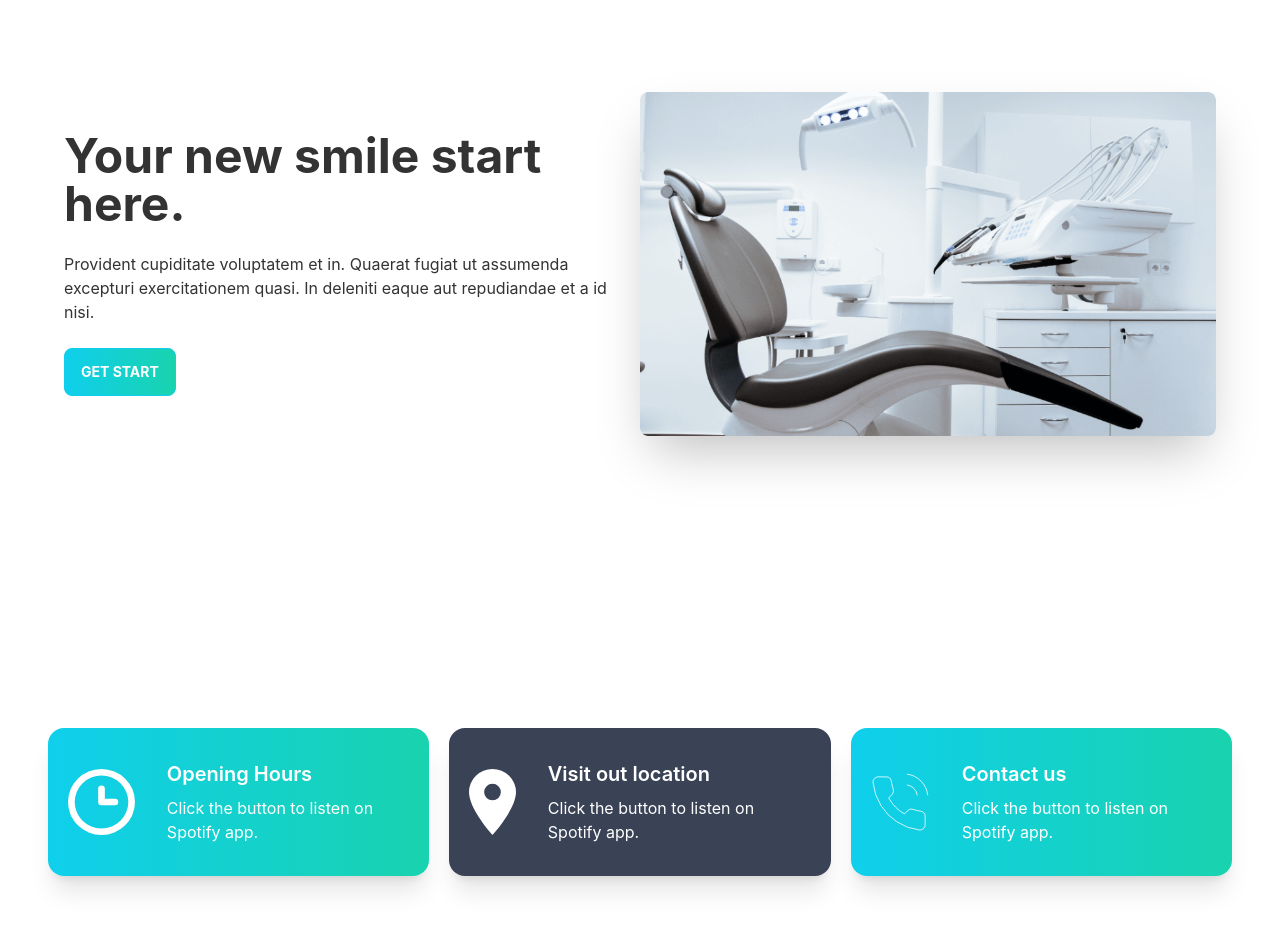
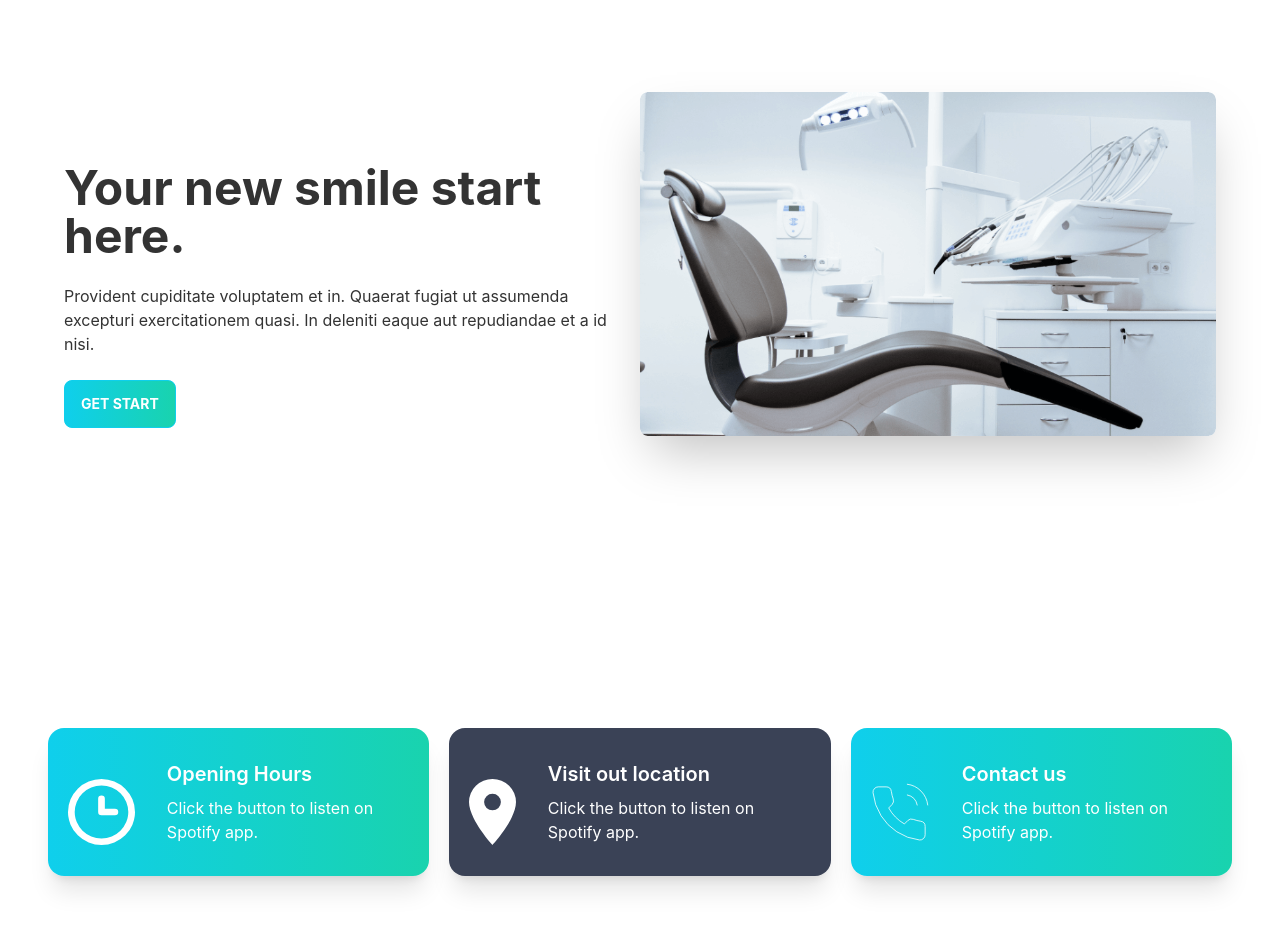
Before and after one commit to bulbulahammed/Al-Shefa-Client, a React (Create React App) app: page / in a window 1280 px wide. Shown: the part 200-1152 px from the top of the page. Built offline with nearby package versions, Linux system fonts and the light colour scheme.

Commit message:
To Type script Error

```diff
--- a/src/pages/Home/Banner.js
+++ b/src/pages/Home/Banner.js
@@ -8,7 +8,7 @@ const Banner = () => {
         <div className="hero-content flex-col lg:flex-row-reverse">
             <img src={chair} className="lg:w-1/2 sm:w-full rounded-lg shadow-2xl" alt="Hero img" />
             <div>
-                <h1 className="text-5xl font-bold">Your new smile start here.</h1>
+                <h1 className="text-5xl font-bold sm:mt-16">Your new smile start here.</h1>
                 <p className="py-6">Provident cupiditate voluptatem et in. Quaerat fugiat ut assumenda excepturi exercitationem quasi. In deleniti eaque aut repudiandae et a id nisi.</p>
                 <PrimaryButton>Get Start</PrimaryButton>
             </div>
--- a/src/pages/Home/InfoCard.js
+++ b/src/pages/Home/InfoCard.js
@@ -3,7 +3,7 @@ import React from 'react';
 const InfoCard = ({img,cardTitle,bgClass}) => {
     return (
         <div className={`card lg:card-side shadow-xl ${bgClass}`}>
-            <figure className='pl-5'>
+            <figure className='pl-5 sm:pt-5'>
                 <img src={img} alt="Album"/>
             </figure>
             <div className="card-body text-white">
--- a/src/pages/Home/MakeAppointment.js
+++ b/src/pages/Home/MakeAppointment.js
@@ -11,7 +11,7 @@ const MakeAppointment = () => {
             <div className='hidden lg:block flex-1'>
                 <img className='mt-[-180px]' src={doctor} alt="doctor"/>
             </div>
-            <div className='flex-1'>
+            <div className='flex-1 pt-10'>
                 <h3 className='text-primary font-bold text-xl'>Appointment</h3>
                 <h2 className='text-4xl font-semibold text-white'>Make An Appointment Today</h2>
                 <p className='text-base text-white my-5'>
--- a/src/pages/Shared/Footer.js
+++ b/src/pages/Shared/Footer.js
@@ -13,7 +13,7 @@ const Footer = () => {
         <div>
             <h4 className='uppercase font-bold text-lg text-gray-500 mb-5 mt-16'>Services</h4>
             <div className='flex flex-col text-gray-500'>
-                <Link className='text-base py-2' to="/">Emergency Checkup</Link>
+                <Link className='text-base py-2' to="/about">Emergency Checkup</Link>
                 <Link className='text-base py-2' to="/">Monthly Checkup</Link>
                 <Link className='text-base py-2' to="/">Weekly Checkup</Link>
                 <Link className='text-base py-2' to="/">Deep Checkup</Link>
```
